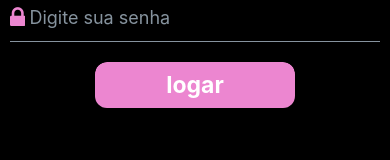
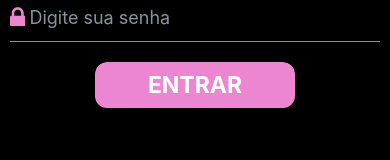
Before and after one commit to Nhadorgue/Hoje_Nao, a React Native app in the folder appHN/: screen / in a window 390 px wide. Shown: the part 419-579 px from the top of the page. Built offline with nearby package versions, Linux system fonts and the light colour scheme.

Commit message:
Voltamos para o texto inicial no botão

```diff
--- a/appHN/App.js
+++ b/appHN/App.js
@@ -33,7 +33,7 @@ export default function App() {
         onChangeText={value => setSenha(value)}
       />
 
-      <Button title="logar"
+      <Button title="ENTRAR"
         buttonStyle={styles.botaoPadrao}
         titleStyle={styles.textoBotoes}
         containerStyle={styles.containerBotoes}
```
